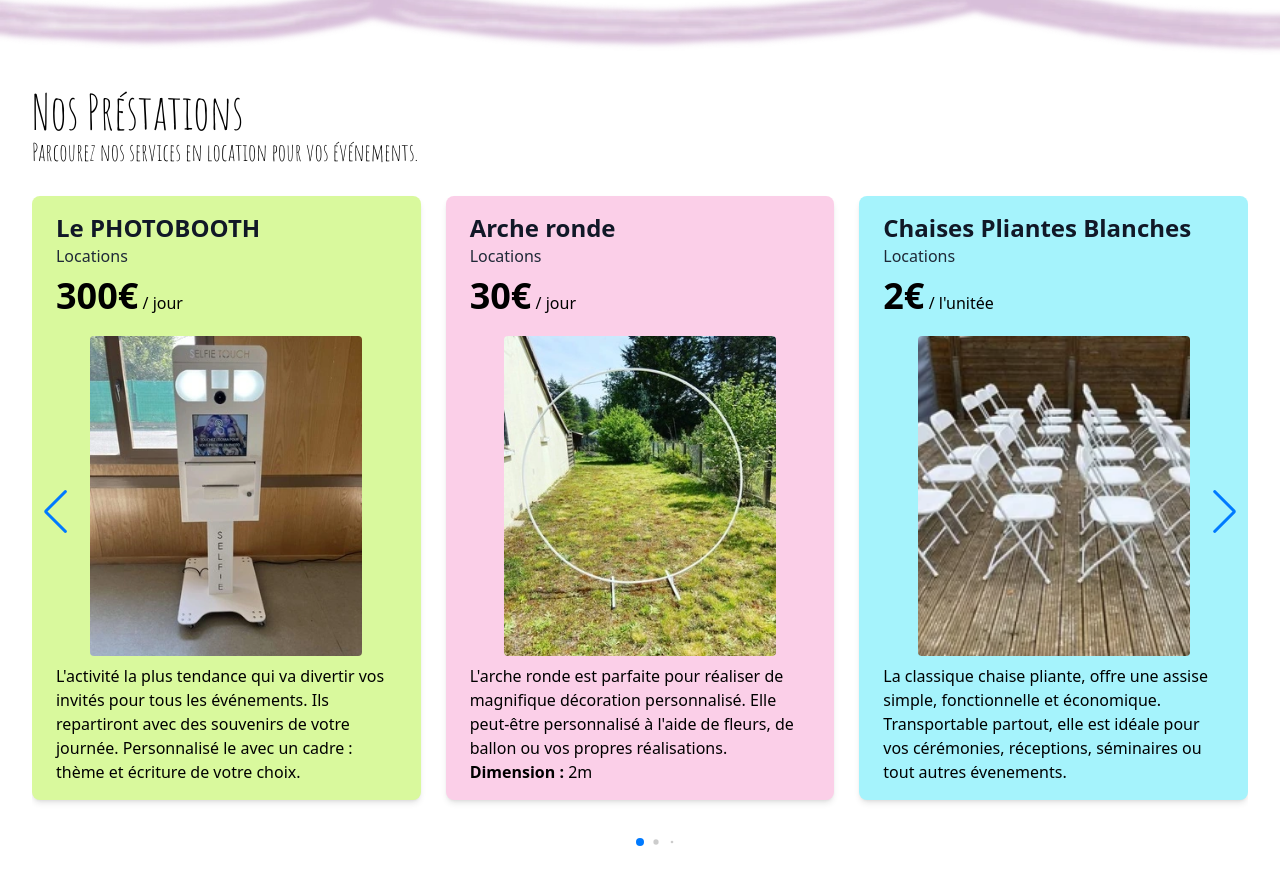
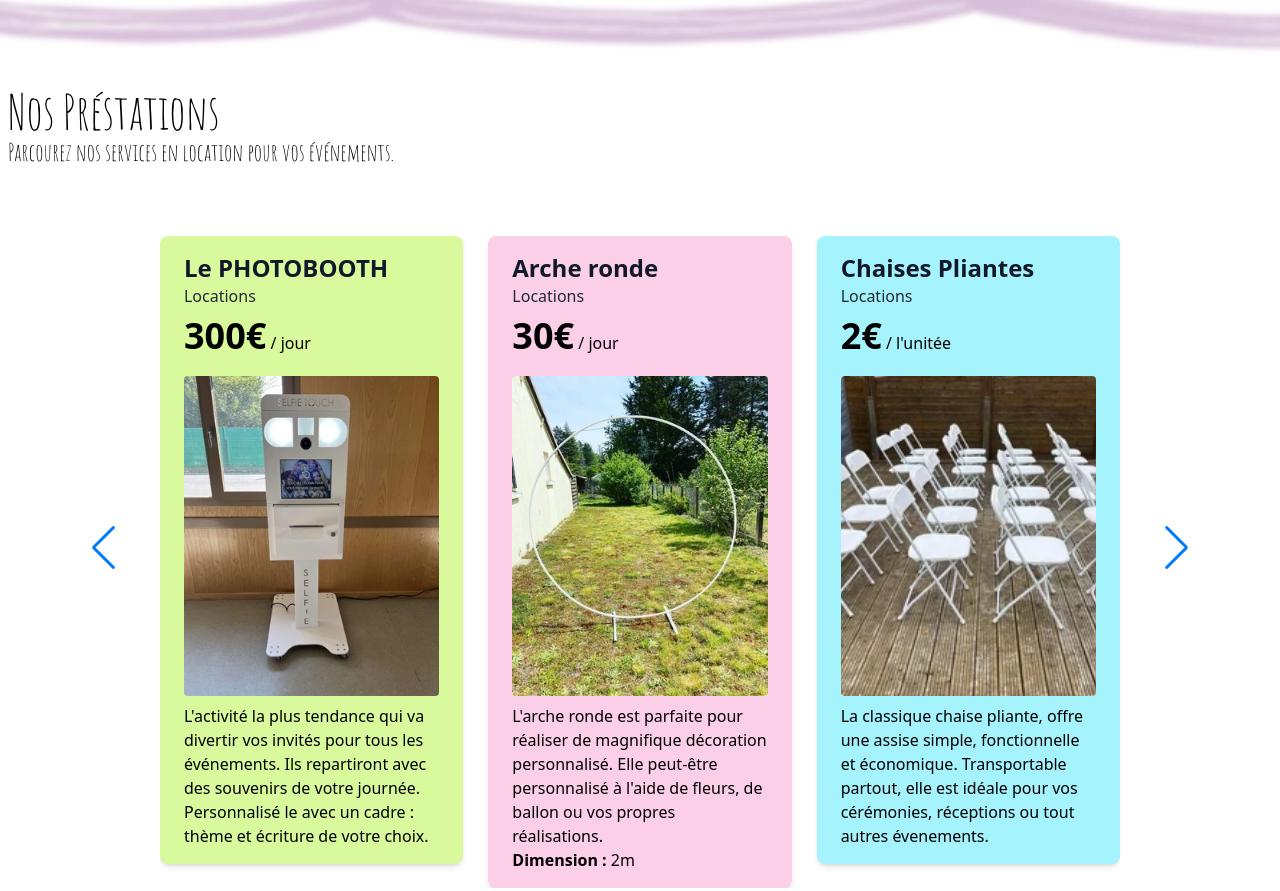
Before and after one commit to Guyliane/b-evenement, a website: page index.html in a window 1280 px wide. Shown: the part 2120-3011 px from the top of the page. Drawn offline with nearby package versions, Linux system fonts and the light colour scheme.

Commit message:
update slider

```diff
--- a/app.js
+++ b/app.js
@@ -29,13 +29,13 @@ gsap.from(logoHome, { y: 450, duration: 1 });
 gsap.from(realisations, {
   y: 250,
   scrollTrigger: realisations,
-  duration: 3,
+  duration: 1,
   stagger: 0.1,
 });
 // ------------------------------------------
 
 // SliderJS
-var swiper = new Swiper(".mySwiper", {
+var swiper = new Swiper(".slide-content", {
   slidesPerView: 3,
   spaceBetween: 25,
   loop: true,
--- a/index.html
+++ b/index.html
@@ -187,14 +187,17 @@
 <div class="relative">
   <img src="./ressources/ruban-bg.webp" alt="Illustration d'un ruban" class="absolute w-full object-cover top-0 z-0 overflow-hidden">
 </div>
-<section id="prestations" class="max-w-7xl mx-auto px-8 py-10 z-20">
-  <h2 class="text-left font-['Amatic_SC'] mt-20 text-5xl  z-10 relative">
+<section id="prestations" class="max-w-7xl mx-auto py-10 z-20">
+  <h2 class="text-left font-['Amatic_SC'] mt-20 text-5xl ml-2  z-10 relative">
       Nos Préstations
   </h2>
-  <p class="text-left text-2xl font-['Amatic_SC']">Parcourez nos services en location pour vos événements.</p>
+  <p class="text-left text-2xl ml-2 font-['Amatic_SC']">Parcourez nos services en location pour vos événements.</p>
     <!-- Swiper -->
-    <div class="max-w-7xl swiper mySwiper">
-      <div class="swiper-wrapper mb-8">
+    <div class="slide-container swiper max-w-[1120px] w-full px-10">
+      <div
+        class="slide-content mx-auto mb-10 overflow-hidden rounded-md md:mx-10 md:my-10"
+      >
+        <div class="max-w-8xl card-wrapper swiper-wrapper">
           <!-- #region CARD -->
           <div
             class="swiper-slide min-h-[450px] flex flex-col shadow-md rounded-lg mt-7 px-6 py-4 text-left bg-lime-200"
@@ -207,7 +210,6 @@
                 <span class="text-4xl font-extrabold">300€</span>
                 <span class="font-medium text-black">/ jour</span>
               </p>
-
             </div>
 
             <!-- CARTE PART BAS-->
@@ -218,10 +220,10 @@
                 class="h-[320px] w-[272px] object-cover rounded"
               />
               <p class="mt-2">
-              L'activité la plus tendance qui va divertir vos
-              invités pour tous les événements. Ils repartiront avec des
-              souvenirs de votre journée. Personnalisé le avec un
-              cadre : thème et écriture de votre choix.
+                L'activité la plus tendance qui va divertir vos invités pour
+                tous les événements. Ils repartiront avec des souvenirs de votre
+                journée. Personnalisé le avec un cadre : thème et écriture de
+                votre choix.
               </p>
             </div>
           </div>
@@ -249,9 +251,9 @@
                 class="h-[320px] w-[272px] object-cover rounded"
               />
               <p class="mt-2">
-              L'arche ronde est parfaite pour réaliser de magnifique décoration
-              personnalisé. Elle peut-être personnalisé à l'aide de fleurs, de
-              ballon ou vos propres réalisations. <br />
+                L'arche ronde est parfaite pour réaliser de magnifique
+                décoration personnalisé. Elle peut-être personnalisé à l'aide de
+                fleurs, de ballon ou vos propres réalisations. <br />
                 <strong>Dimension : </strong>2m
               </p>
             </div>
@@ -265,7 +267,7 @@
             <!-- CARTE PART HAUT-->
             <div class="mb-5">
               <h2 class="text-2xl font-bold text-gray-900">
-              Chaises Pliantes Blanches
+                Chaises Pliantes
               </h2>
               <p class="text-md text-gray-800">Locations</p>
               <p class="mt-2">
@@ -284,8 +286,8 @@
               <p class="mt-2">
                 La classique chaise pliante, offre une assise simple,
                 fonctionnelle et économique. Transportable partout, elle est
-              idéale pour vos cérémonies, réceptions, séminaires ou tout autres
-              évenements.
+                idéale pour vos cérémonies, réceptions ou tout
+                autres évenements.
               </p>
             </div>
           </div>
@@ -317,7 +319,9 @@
               <p class="mt-2">
                 La tente de réception est le produit phare de vos évenements.
                 Légère et facile à transporter.
-              <br> <br> <br>
+                <br />
+                <br />
+                <br />
                 <strong>Dimension : </strong>6x4m, 6x8m
               </p>
             </div>
@@ -346,9 +350,11 @@
                 class="h-[320px] w-[272px] object-cover rounded"
               />
               <p class="mt-2">
-              Les tables pliante sont stables est facile à ouvrir et à replier,
-              elles sont un atout pour passer un moment agréable et convivial.
-              <br> <br>
+                Les tables pliante sont stables est facile à ouvrir et à
+                replier, elles sont un atout pour passer un moment agréable et
+                convivial.
+                <br />
+                <br />
                 <strong>Dimension : </strong>180x74cm
               </p>
             </div>
@@ -377,8 +383,10 @@
                 class="h-[320px] w-[272px] object-cover rounded"
               />
               <p class="mt-2">
-              Venu tout droit des Etats Unis, le Candy Bar dressée afin que chacun puisse se servir de diverses sucreries.
-              Émerveiller les invités en leur proposant des bonbons colorés assortis aux décors de vos évenements.
+                le Candy Bar est dressée afin que
+                chacun puisse se servir de diverses sucreries. Émerveiller vos
+                invités en leur proposant des bonbons colorés assortis aux
+                décors de vos évenements.
               </p>
             </div>
           </div>
@@ -390,7 +398,9 @@
           >
             <!-- CARTE PART HAUT-->
             <div class="mb-5">
-            <h2 class="text-2xl font-bold text-gray-900">Cocktail & Beer Bar</h2>
+              <h2 class="text-2xl font-bold text-gray-900">
+                Cocktail & Beer Bar
+              </h2>
               <p class="text-md text-gray-800">Locations</p>
               <p class="mt-2">
                 <span class="text-4xl font-extrabold">75€</span>
@@ -406,7 +416,8 @@
                 class="h-[320px] w-[272px] object-cover rounded"
               />
               <p class="mt-2">
-              Comme son voisin le Candy Bar, le Cocktail & Beer Bar est lui dressée afin que chacun puisse se servir de divers brevages.
+                Comme son voisin le Candy Bar, le Cocktail & Beer Bar est lui
+                dressée afin que chacun puisse se servir de divers brevages.
                 Émerveiller les invités en leur proposant des cocktail colorés.
               </p>
             </div>
@@ -435,16 +446,19 @@
                 class="h-[320px] w-[272px] object-cover rounded"
               />
               <p class="mt-2">
-              Le dernier de l'équipe, le Bar livre d'or dressée afin que vos invités puisse laisser une trace écrite durant vos évenements
-              Émerveiller les invités avec un magnifique décor pour vos livres d'or
+                Le dernier de l'équipe, le Bar livre d'or dressée afin que vos
+                invités puisse laisser une trace écrite durant vos évenements
+                Émerveiller les invités avec un magnifique décor pour vos livres
+                d'or
               </p>
             </div>
           </div>
           <!-- #endregion -->
+        </div>
+      </div>
 
-      </div>
-      <div class="swiper-button-next hover:text-blue-400"></div>
-      <div class="swiper-button-prev hover:text-blue-400"></div>
+      <div class="swiper-button-next swiper-navBtn"></div>
+      <div class="swiper-button-prev swiper-navBtn"></div>
       <div class="swiper-pagination"></div>
     </div>
 </section>
--- a/tailwind.config.js
+++ b/tailwind.config.js
@@ -1,6 +1,6 @@
 /** @type {import('tailwindcss').Config} */
 module.exports = {
-  content: ["./index.html", "./thanks.html", "./mention.html"],
+  content: ["./index.html", "./thanks.html", "./mention.html", "testSlider.html"],
   theme: {
     extend: {
       gridTemplateColumns: {
```
Also changed, not shown: dist/output.css. Lines whose indentation alone changed are shown as unchanged.
